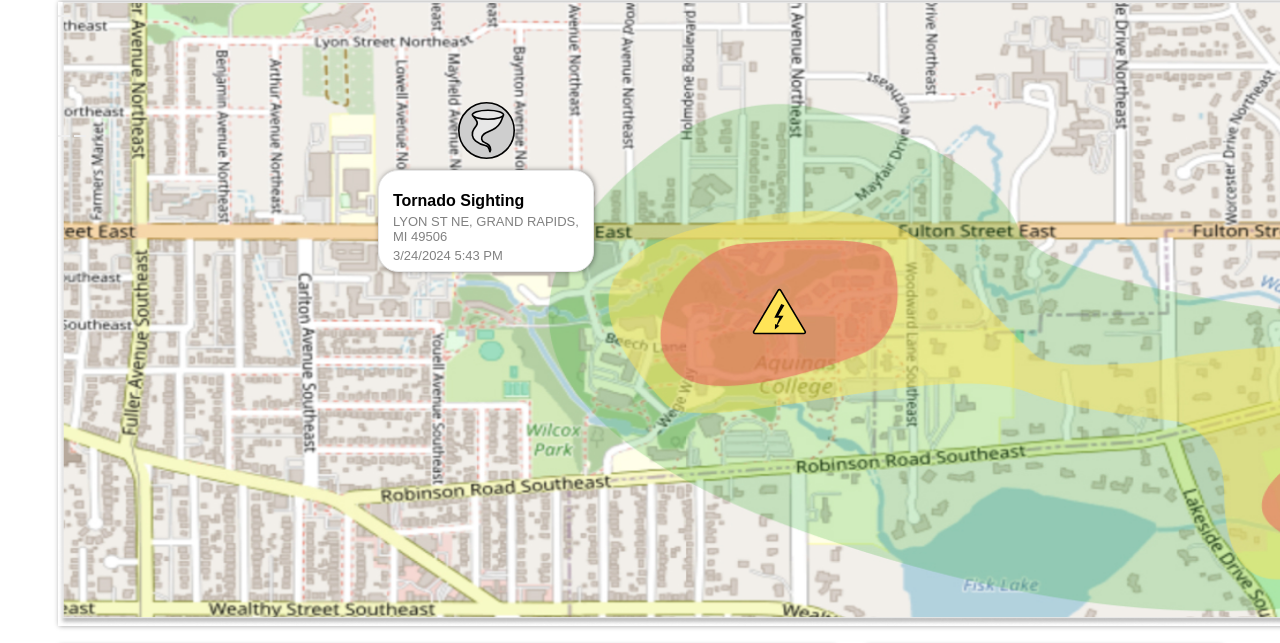
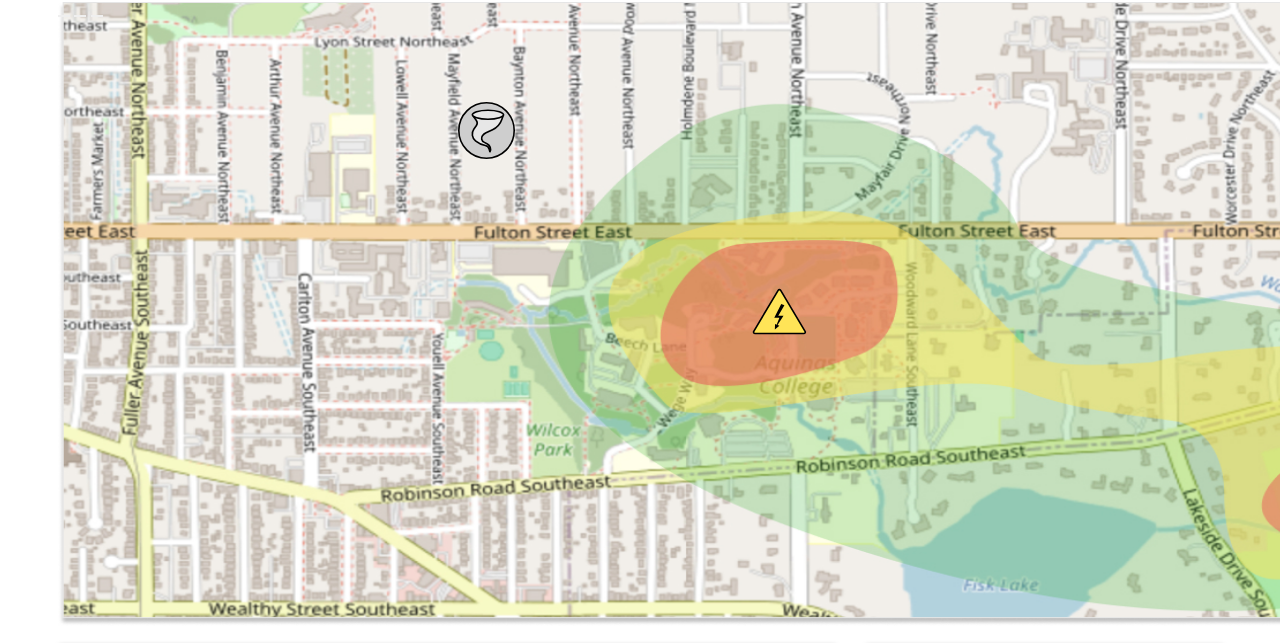
Before and after one commit to SidneyStablein/Incident-Map, a plain HTML site: page index.html in a window 1280 px wide. Shown: the part 78-721 px from the top of the page. Drawn offline with Linux system fonts and the light colour scheme.

Commit message:
Changed icon display

```diff
--- a/index.html
+++ b/index.html
@@ -14,7 +14,7 @@
     <div class="Main">
       <div class="Map">
         <button id="click"><img class="tornado-icon" src="Tornado Icon.svg" alt="Tornado symbol"></button>
-        <div id="myDIV"><h4>Tornado Sighting</h4><p>LYON ST NE, GRAND RAPIDS, MI 49506</p><p>3/24/2024   5:43 PM</p></div>
+        <div id="myDIV" style="display: none;"><h4>Tornado Sighting</h4><p>LYON ST NE, GRAND RAPIDS, MI 49506</p><p>3/24/2024   5:43 PM</p></div>
         <button id=""><img class="outage-icon" src="Power Outage Icon.svg" alt="Power outage symbol"></button>
         <!-- <div id="outage"><h4>Tornado Sighting</h4><p>LYON ST NE, GRAND RAPIDS, MI 49506</p><p>3/24/2024   5:43 PM</p></div> -->
         <button id=""><img class="flood-icon" src="Flood Icon.svg" alt="Flood sykmbol"></button>
--- a/screen.css
+++ b/screen.css
@@ -48,7 +48,6 @@ body {
 .Map {
     margin: 0 auto;
     margin-bottom: 20px;
-    box-shadow: 1px 0px 5px rgb(0, 0, 0, 0.4);
     background-image: url(Map.jpg);
     background-size: 100% 100%;
     width: 1570px;
```
